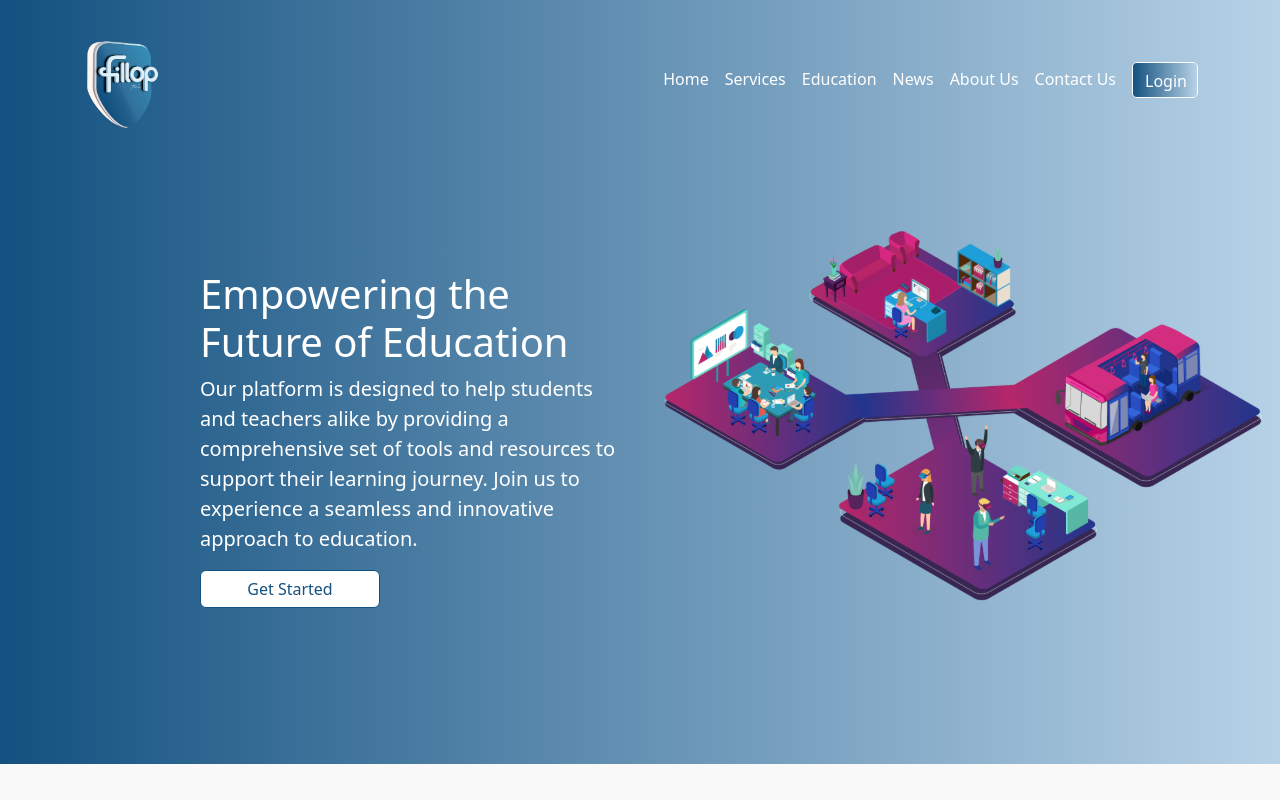
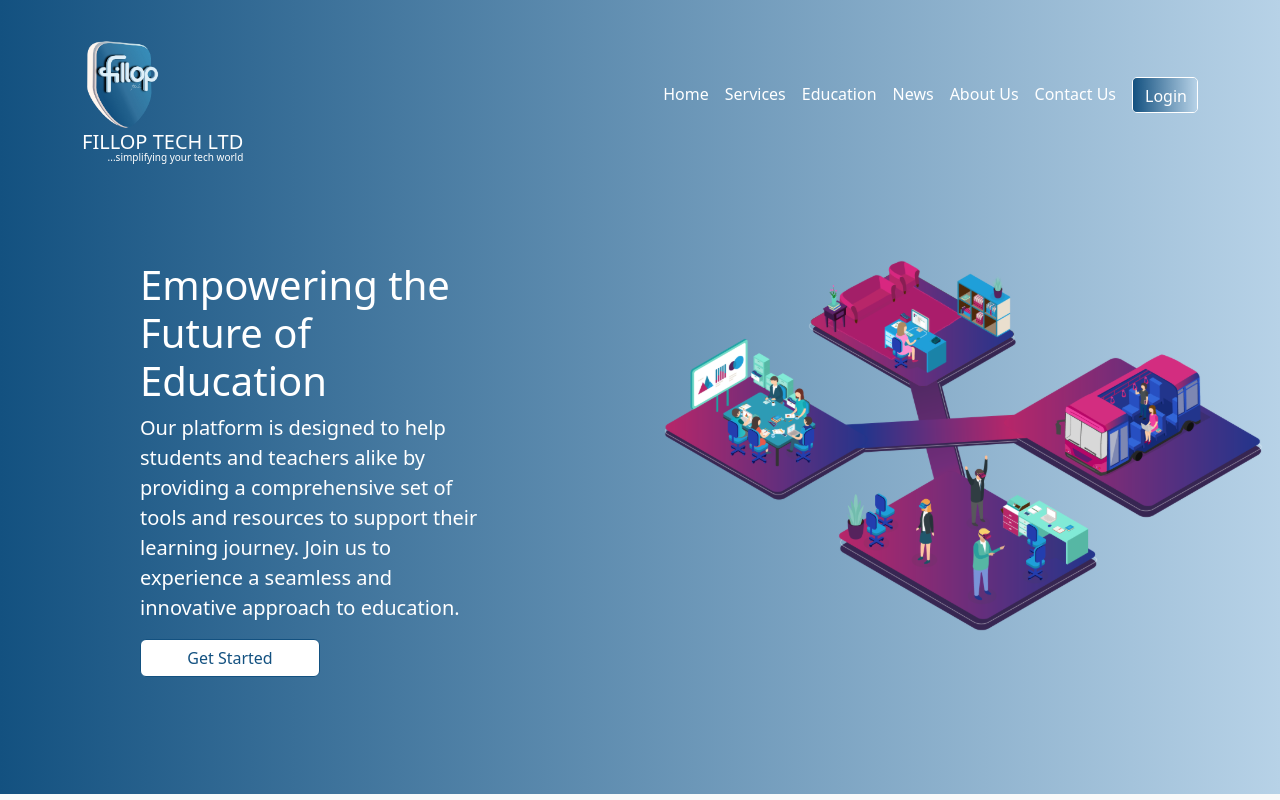
Before and after one commit to viqtoh/fillop, a React (Create React App) app in the folder frontend/: page / in a window 1280 px wide. Shown: the top 800 px of the page. Built offline with nearby package versions, Linux system fonts and the light colour scheme.

Commit message:
feat: added logo name and responsiveness

```diff
--- a/frontend/src/components/Navbar.jsx
+++ b/frontend/src/components/Navbar.jsx
@@ -50,13 +50,15 @@ const Navbar = () => {
   return (
     <header className="custom-gradient text-white shadow p-3 ">
       <div className="container d-flex align-items-center justify-content-between py-3">
-        <a href="/">
+        <a href="/" className="navlogo">
           <img
             src="images/logo.png"
             alt="Open Edx Logo"
             className="img-fluid"
             style={{height: "100px"}}
           />
+          <h2 className="nav-logotext">FILLOP TECH LTD</h2>
+          <p className="nav-logosubtext">...simplifying your tech world</p>
         </a>
         <button className="btn btn-outline-light d-lg-none" onClick={() => setMenuOpen(!menuOpen)}>
           ☰
--- a/frontend/src/styles/real_home.css
+++ b/frontend/src/styles/real_home.css
@@ -11,14 +11,15 @@
 }
 
 .homeBannerText {
-  padding-left: 200px;
+  margin-left: auto;
+  margin-right: auto;
   padding-top: 0px;
   padding-bottom: 50px;
   padding-right: 20px;
   display: flex;
   flex-direction: column;
   justify-content: center;
-  width: 50%;
+  width: 660px;
 }
 .homeBannerText h1 {
   color: white;
@@ -47,6 +48,25 @@
 }
 
 /* responsive header */
+
+@media screen and (min-width: 1200px) {
+  .homeBannerText {
+    width: 570px;
+  }
+}
+
+@media screen and (min-width: 992px) and (max-width: 1199px) {
+  .homeBannerText {
+    width: 480px;
+    margin-right: 0px;
+  }
+}
+
+@media screen and (min-width: 768px) {
+  .homeBannerText {
+    width: 360px;
+  }
+}
 
 @media screen and (max-width: 768px) {
   .homeBanner {
@@ -283,9 +303,6 @@ nav .position-relative:hover .dropdown-menu {
   background-color: transparent !important;
   border-radius: 5px !important;
   margin-top: -5px;
-}
-
-.nav-btn {
   position: relative;
   background: none;
   cursor: pointer;
@@ -317,6 +334,10 @@ nav .position-relative:hover .dropdown-menu {
   animation: fadeIn 2s infinite alternate;
 }
 
+.nav-btn:hover::before,
+.nav-btn:hover::after {
+  animation-play-state: paused;
+}
 /* Animate the opacities in sync */
 @keyframes fadeOut {
   0% {
@@ -334,6 +355,23 @@ nav .position-relative:hover .dropdown-menu {
   100% {
     opacity: 1;
   }
+}
+
+.navlogo {
+  text-decoration: none;
+  color: #fff;
+}
+
+.nav-logotext {
+  font-size: 20px;
+  line-height: 1;
+  margin: 0px;
+}
+.nav-logosubtext {
+  font-size: 10px;
+  text-align: end;
+  line-height: 1;
+  margin: 0px;
 }
 
 .dropdown-menu {
```
